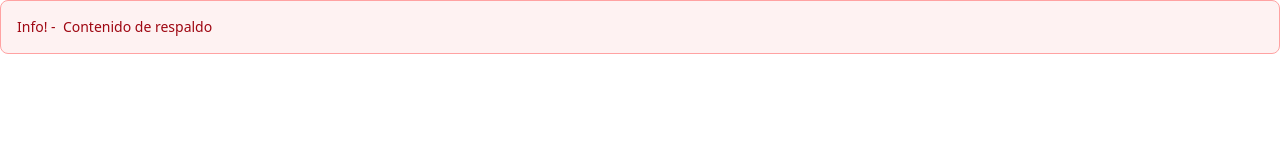
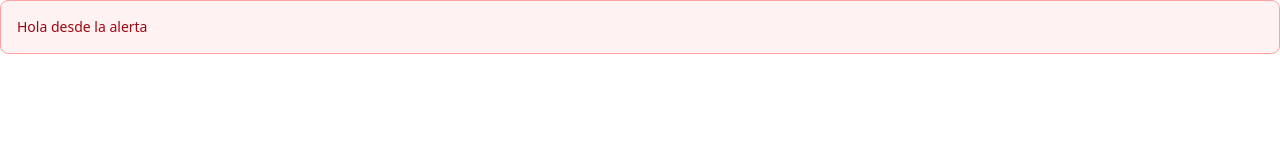
Before and after one commit to Klvst3r/vue3, a Vue app: page / in a window 1280 px wide. Shown: the top 160 px of the page. Built offline with nearby package versions, Linux system fonts and the light colour scheme.

Commit message:
3.6 Parametros dinamicos mediante slots

```diff
--- a/src/App.vue
+++ b/src/App.vue
@@ -4,7 +4,8 @@ import AlertComponent from '@/components/AlertComponent.vue'
 
 <template>
   <AlertComponent type="danger">
-    <!-- <template #title> Alert Danger! - &nbsp; </template> -->
+    <template #title> Alert Danger! - &nbsp; </template>
+    Hola desde la alerta
   </AlertComponent>
 </template>
 
--- a/src/components/AlertComponent.vue
+++ b/src/components/AlertComponent.vue
@@ -23,7 +23,9 @@ const alertColor =
     class="flex items-center p-4 mb-4 text-sm border rounded-lg"
     role="alert"
   >
-    <span class="font-medium"> <slot name="title"> Info! - &nbsp;</slot></span>
+    <span class="font-medium" v-if="!$slots.title">
+        <slot name="title"> Info! - &nbsp;</slot>
+        </span>
     <slot> Contenido de respaldo </slot>
   </div>
 </template>
```
Also changed, not shown: 1 other file (tests, documents, lock files or other folders).
